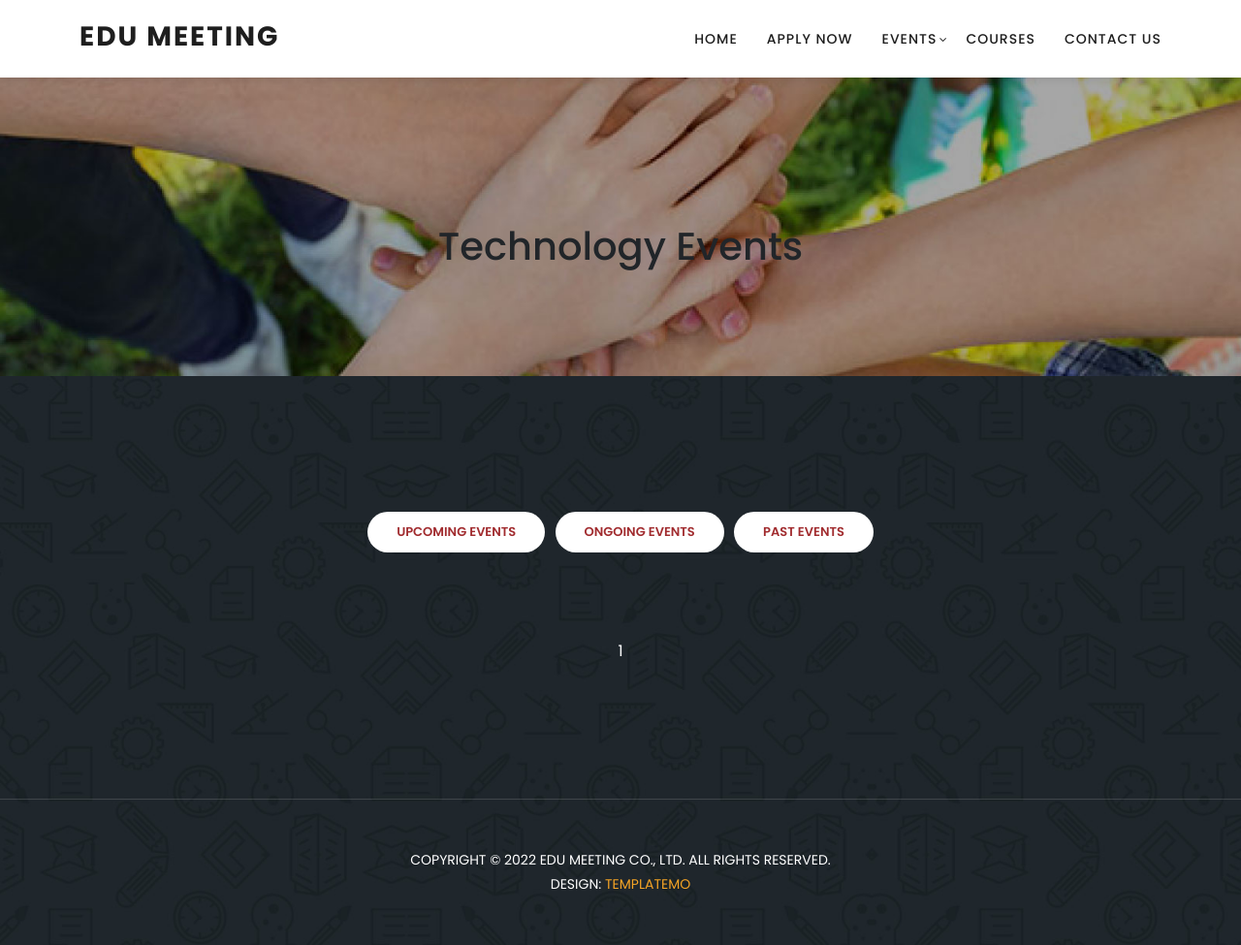
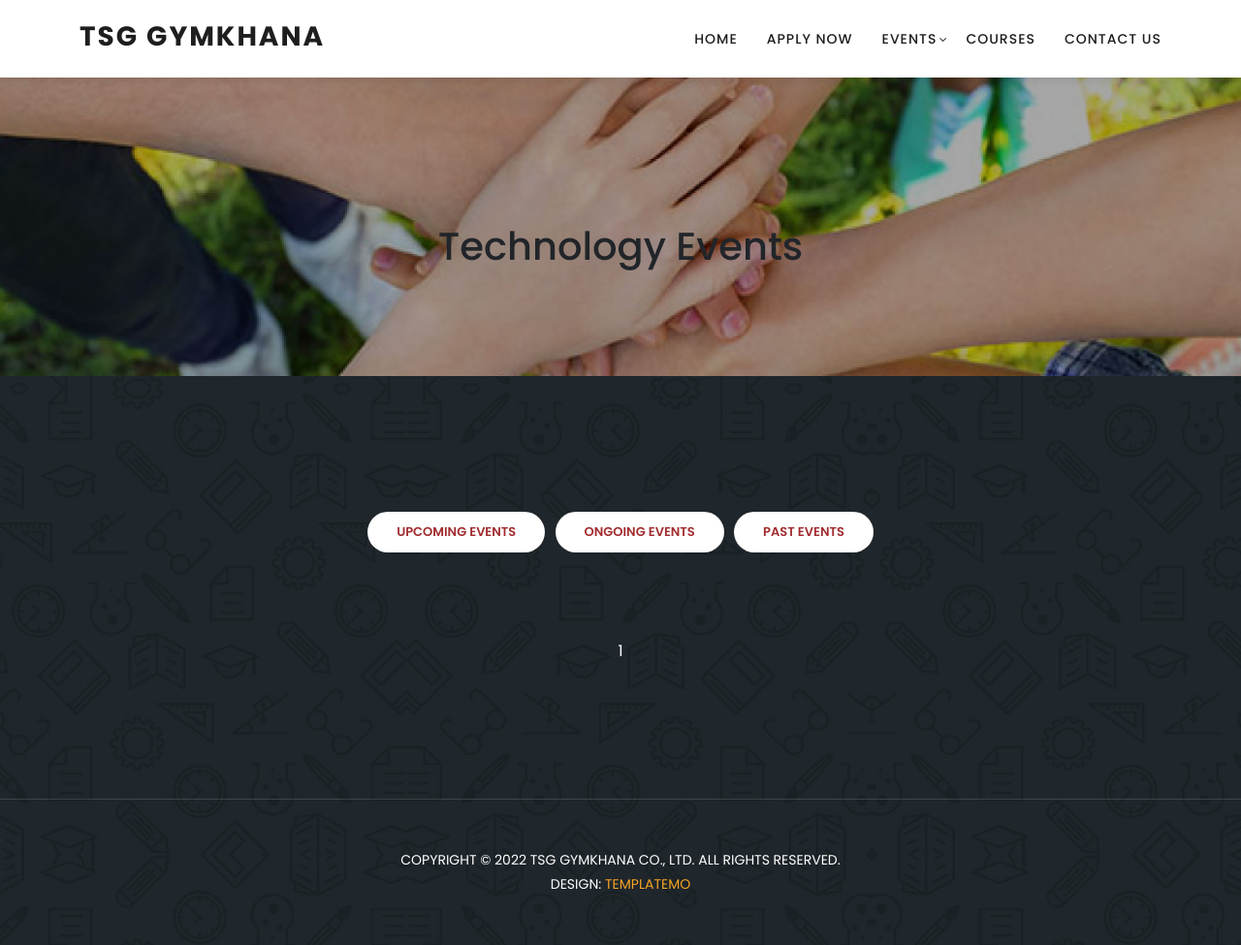
Before and after one commit to NabhyaKhoria/WH_Djangoclan, a Django app: page /event/technology in a window 1280 px wide. Shown: the whole page at 97% size. Run offline with Django 3.2, Linux system fonts and the light colour scheme; data that the repository does not hold is empty; parts of the project's set-up code (start-up, migrations or seed data) failed here and were passed over; some libraries are stand-ins or nearby versions.

Commit message:
Minor Issues

```diff
--- a/templates/events/SocialCulture.html
+++ b/templates/events/SocialCulture.html
@@ -86,7 +86,7 @@ https://templatemo.com/tm-569-edu-meeting
                   <nav class="main-nav">
                       <!-- ***** Logo Start ***** -->
                       <a href="{% url 'base' %}" class="logo">
-                          Edu Meeting
+                        TSG Gymkhana
                       </a>
                       <!-- ***** Logo End ***** -->
                       <!-- ***** Menu Start ***** -->
@@ -326,7 +326,7 @@ https://templatemo.com/tm-569-edu-meeting
       </div>
     </div>
     <div class="footer">
-      <p>Copyright © 2022 Edu Meeting Co., Ltd. All Rights Reserved.
+      <p>Copyright © 2022 TSG Gymkhana Co., Ltd. All Rights Reserved.
           <br>Design: <a href="https://templatemo.com/page/1" target="_parent" title="website templates">TemplateMo</a></p>
     </div>
   </section>
--- a/templates/events/SportsAndGames.html
+++ b/templates/events/SportsAndGames.html
@@ -87,7 +87,7 @@ https://templatemo.com/tm-569-edu-meeting
                   <nav class="main-nav">
                       <!-- ***** Logo Start ***** -->
                       <a href="{% url 'base' %}" class="logo">
-                          Edu Meeting
+                        TSG Gymkhana
                       </a>
                       <!-- ***** Logo End ***** -->
                       <!-- ***** Menu Start ***** -->
@@ -327,7 +327,7 @@ https://templatemo.com/tm-569-edu-meeting
       </div>
     </div>
     <div class="footer">
-      <p>Copyright © 2022 Edu Meeting Co., Ltd. All Rights Reserved.
+      <p>Copyright © 2022 TSG Gymkhana Co., Ltd. All Rights Reserved.
           <br>Design: <a href="https://templatemo.com/page/1" target="_parent" title="website templates">TemplateMo</a></p>
     </div>
   </section>
--- a/templates/events/social_details.html
+++ b/templates/events/social_details.html
@@ -45,7 +45,7 @@ https://templatemo.com/tm-569-edu-meeting
                   <nav class="main-nav">
                       <!-- ***** Logo Start ***** -->
                       <a href="{% url 'base' %}" class="logo">
-                          Edu Meeting
+                        TSG Gymkhana
                       </a>
                       <!-- ***** Logo End ***** -->
                       <!-- ***** Menu Start ***** -->
@@ -153,7 +153,7 @@ https://templatemo.com/tm-569-edu-meeting
       </div>
     </div>
     <div class="footer">
-      <p>Copyright © 2022 Edu Meeting Co., Ltd. All Rights Reserved.
+      <p>Copyright © 2022 TSG Gymkhana Co., Ltd. All Rights Reserved.
           <br>Design: <a href="https://templatemo.com" target="_parent" title="free css templates">TemplateMo</a></p>
     </div>
   </section>
--- a/templates/events/sports_details.html
+++ b/templates/events/sports_details.html
@@ -45,7 +45,7 @@ https://templatemo.com/tm-569-edu-meeting
                   <nav class="main-nav">
                       <!-- ***** Logo Start ***** -->
                       <a href="{% url 'base' %}" class="logo">
-                          Edu Meeting
+                        TSG Gymkhana
                       </a>
                       <!-- ***** Logo End ***** -->
                       <!-- ***** Menu Start ***** -->
@@ -153,7 +153,7 @@ https://templatemo.com/tm-569-edu-meeting
       </div>
     </div>
     <div class="footer">
-      <p>Copyright © 2022 Edu Meeting Co., Ltd. All Rights Reserved.
+      <p>Copyright © 2022 TSG Gymkhana Co., Ltd. All Rights Reserved.
           <br>Design: <a href="https://templatemo.com" target="_parent" title="free css templates">TemplateMo</a></p>
     </div>
   </section>
--- a/templates/events/studentWelfare.html
+++ b/templates/events/studentWelfare.html
@@ -87,7 +87,7 @@ https://templatemo.com/tm-569-edu-meeting
                   <nav class="main-nav">
                       <!-- ***** Logo Start ***** -->
                       <a href="{% url 'base' %}" class="logo">
-                          Edu Meeting
+                        TSG Gymkhana
                       </a>
                       <!-- ***** Logo End ***** -->
                       <!-- ***** Menu Start ***** -->
@@ -327,7 +327,7 @@ https://templatemo.com/tm-569-edu-meeting
       </div>
     </div>
     <div class="footer">
-      <p>Copyright © 2022 Edu Meeting Co., Ltd. All Rights Reserved.
+      <p>Copyright © 2022 TSG Gymkhana Co., Ltd. All Rights Reserved.
           <br>Design: <a href="https://templatemo.com/page/1" target="_parent" title="website templates">TemplateMo</a></p>
     </div>
   </section>
--- a/templates/events/studentWelfare_details.html
+++ b/templates/events/studentWelfare_details.html
@@ -45,7 +45,7 @@ https://templatemo.com/tm-569-edu-meeting
                   <nav class="main-nav">
                       <!-- ***** Logo Start ***** -->
                       <a href="{% url 'base' %}" class="logo">
-                          Edu Meeting
+                        TSG Gymkhana
                       </a>
                       <!-- ***** Logo End ***** -->
                       <!-- ***** Menu Start ***** -->
@@ -153,7 +153,7 @@ https://templatemo.com/tm-569-edu-meeting
       </div>
     </div>
     <div class="footer">
-      <p>Copyright © 2022 Edu Meeting Co., Ltd. All Rights Reserved.
+      <p>Copyright © 2022 TSG Gymkhana Co., Ltd. All Rights Reserved.
           <br>Design: <a href="https://templatemo.com" target="_parent" title="free css templates">TemplateMo</a></p>
     </div>
   </section>
--- a/templates/events/technology.html
+++ b/templates/events/technology.html
@@ -108,7 +108,7 @@ height: 323.24px;}
                   <nav class="main-nav">
                       <!-- ***** Logo Start ***** -->
                       <a href="{% url 'base' %}" class="logo">
-                          Edu Meeting
+                          TSG Gymkhana
                       </a>
                       <!-- ***** Logo End ***** -->
                       <!-- ***** Menu Start ***** -->
@@ -217,7 +217,7 @@ height: 323.24px;}
       </div>
     </div>
     <div class="footer">
-      <p>Copyright © 2022 Edu Meeting Co., Ltd. All Rights Reserved.
+      <p>Copyright © 2022 TSG Gymkhana Co., Ltd. All Rights Reserved.
           <br>Design: <a href="https://templatemo.com/page/1" target="_parent" title="website templates">TemplateMo</a></p>
     </div>
   </section>
--- a/templates/events/technology_details.html
+++ b/templates/events/technology_details.html
@@ -45,7 +45,7 @@ https://templatemo.com/tm-569-edu-meeting
                   <nav class="main-nav">
                       <!-- ***** Logo Start ***** -->
                       <a href="{% url 'base' %}" class="logo">
-                          Edu Meeting
+                        TSG Gymkhana
                       </a>
                       <!-- ***** Logo End ***** -->
                       <!-- ***** Menu Start ***** -->
@@ -153,7 +153,7 @@ https://templatemo.com/tm-569-edu-meeting
       </div>
     </div>
     <div class="footer">
-      <p>Copyright © 2022 Edu Meeting Co., Ltd. All Rights Reserved.
+      <p>Copyright © 2022 TSG Gymkhana Co., Ltd. All Rights Reserved.
           <br>Design: <a href="https://templatemo.com" target="_parent" title="free css templates">TemplateMo</a></p>
     </div>
   </section>
```
